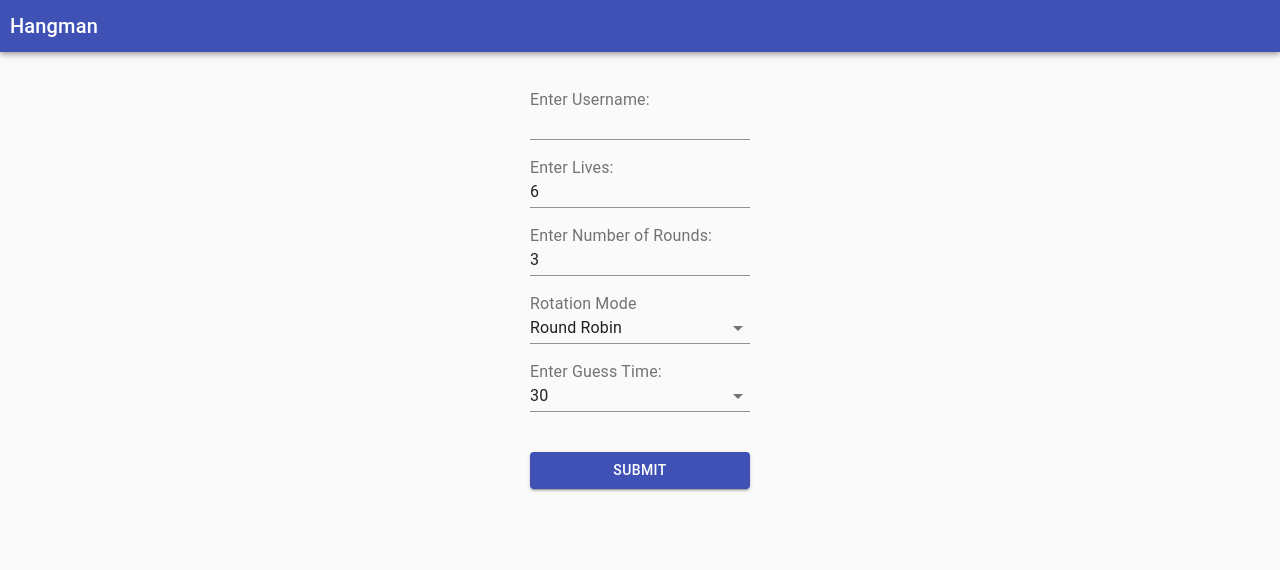
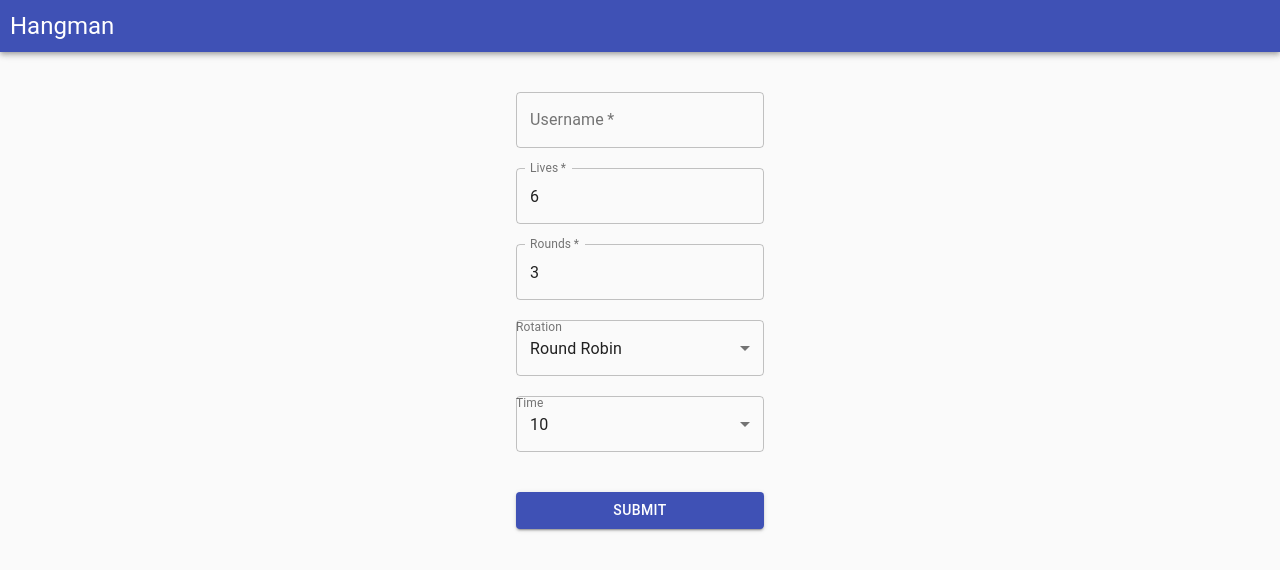
Before and after one commit to rimazmk/hangman-fe, a React (Create React App) app: page / in a window 1280 px wide. Shown: the top 570 px of the page. Built offline with nearby package versions, Linux system fonts and the light colour scheme.

Commit message:
form and chat styling

```diff
--- a/src/components/Chat.tsx
+++ b/src/components/Chat.tsx
@@ -27,22 +27,22 @@ function Chat({ user, roomID }: { user: string; roomID: string }) {
         message: message,
       };
       setMessage("");
+      scrollToBottom();
       socket.emit("chat", info);
     }
   };
 
   useEffect(() => {
     socket.on("chat", handleMessage);
-    scrollToBottom();
     return () => {
       socket.off("chat", handleMessage);
     };
   }, [messages]);
 
   return (
+    <>
+      <h2>Chat:</h2>
       <div className="messagesWrapper">
-      <h2>Chat:</h2>
-
         {/* Add scroll functionality through CSS */}
         {messages.map((info, idx) => (
           <p key={idx}>
@@ -57,18 +57,21 @@ function Chat({ user, roomID }: { user: string; roomID: string }) {
               type="text"
               value={message}
               onChange={(e) => setMessage(e.target.value)}
-            inputProps={{ pattern: "^[^s]+(s+[^s]+)*$" }}
-            title="Message cannot have leading or trailing spaces"
+              inputProps={{
+                pattern: "(?! )([^*?]| )+(?<! )",
+                title: "Message cannot have leading or trailing spaces",
+              }}
               id="message"
               name="message"
             />
             <br />
             <Button variant="contained" color="primary" type="submit">
-            Submit
+              Send
             </Button>
           </FormControl>
         </form>
       </div>
+    </>
   );
 }
 
--- a/src/components/Create.tsx
+++ b/src/components/Create.tsx
@@ -4,6 +4,7 @@ import { gameInitInterface, gameStateInterface } from "../hangman";
 import {
   FormGroup,
   Input,
+  FormControl,
   InputLabel,
   TextField,
   MenuItem,
@@ -22,7 +23,7 @@ function Create({
     lives: "6",
     numRounds: "3",
     rotation: "robin",
-    time: "30",
+    time: "10",
   });
   const [roomID, setRoomID] = useState("");
 
@@ -51,45 +52,52 @@ function Create({
     <div>
       <form onSubmit={handleSubmit}>
         <FormGroup>
-          <InputLabel htmlFor="username">Enter Username: </InputLabel>
           <TextField
             type="text"
             value={state.username}
             onChange={(e) => setState({ ...state, username: e.target.value })}
             id="username"
             name="username"
-            inputProps={{ pattern: "^[^s]+(s+[^s]+)*$" }}
-            title="Username cannot have leading or trailing spaces"
+            label="Username"
+            inputProps={{
+              pattern: "^(?=[A-Za-z0-9])([A-Za-z0-9s]*)(?<=[A-Za-z0-9])$",
+              title: "Username cannot have leading or trailing spaces",
+            }}
             onInvalid={(e) => "Please fill out this field"}
+            variant="outlined"
             required
           />
           <br />
-          <InputLabel htmlFor="lives">Enter Lives: </InputLabel>
-          <Input
+          <TextField
             type="number"
+            label="Lives"
             value={state.lives}
             onChange={(e) => setState({ ...state, lives: e.target.value })}
             id="lives"
             name="lives"
             inputProps={{ min: 6, max: 10 }}
             onInvalid={(e) => "Please fill out this field"}
+            variant="outlined"
             required
           />
           <br />
-          <InputLabel htmlFor="numRounds">Enter Number of Rounds:</InputLabel>
-          <Input
+          <TextField
             type="number"
+            label="Rounds"
             value={state.numRounds}
             onChange={(e) => setState({ ...state, numRounds: e.target.value })}
             id="numRounds"
             name="numRounds"
             inputProps={{ min: 1 }}
             onInvalid={(e) => "Please fill out this field"}
+            variant="outlined"
             required
           />
           <br />
-          <InputLabel htmlFor="rotation">Rotation Mode</InputLabel>
+          <FormControl>
+            <InputLabel id="rotation-label">Rotation</InputLabel>
             <Select
+              labelId="rotation-label"
               name="rotation"
               id="rotation"
               value={state.rotation}
@@ -97,19 +105,24 @@ function Create({
                 setState({ ...state, rotation: e.target.value as string })
               }
               onInvalid={(e) => "Please fill out this field"}
+              variant="outlined"
               required
             >
               <MenuItem value="robin">Round Robin</MenuItem>
               <MenuItem value="king">King of the Hill</MenuItem>
             </Select>{" "}
+          </FormControl>
           <br />
-          <InputLabel htmlFor="time">Enter Guess Time: </InputLabel>
+          <FormControl>
+            <InputLabel id="time-label">Time</InputLabel>
             <Select
               name="time"
               id="time"
+              labelId="time-label"
               onInvalid={(e) => "Please fill out this field"}
               value={state.time}
               required
+              variant="outlined"
               onChange={(e) =>
                 setState({ ...state, time: e.target.value as string })
               }
@@ -123,8 +136,9 @@ function Create({
               <MenuItem value="70">70</MenuItem>
               <MenuItem value="80">80</MenuItem>
               <MenuItem value="90">90</MenuItem>
-            <option value="inf">Unlimited</option>
+              <MenuItem value="inf">Unlimited</MenuItem>
             </Select>
+          </FormControl>
           <br />
           <br />
           <Button variant="contained" color="primary" type="submit">
--- a/src/components/Main.tsx
+++ b/src/components/Main.tsx
@@ -1,9 +1,19 @@
 import React, { useState } from "react";
-import { AppBar, Typography } from "@material-ui/core";
+import {
+  AppBar,
+  Typography,
+  ThemeProvider,
+  createMuiTheme,
+} from "@material-ui/core";
 import Create from "./Create";
 import Room from "./Room";
 import "../css/Main.scss";
 import { BrowserRouter, Route } from "react-router-dom";
+
+const theme = createMuiTheme();
+theme.typography.h6 = {
+  fontSize: "1rem",
+};
 
 const Main = () => {
   const [username, setUsername] = useState("");
@@ -11,9 +21,12 @@ const Main = () => {
   return (
     <>
       <AppBar position="static" className="menu">
-        <Typography variant="h6">Hangman</Typography>
+        <Typography variant="h5">
+          <a href="http://localhost:3000/">Hangman</a>
+        </Typography>
       </AppBar>
       <div className="container">
+        <ThemeProvider theme={theme}>
           <BrowserRouter>
             <Route exact path="/">
               <Create setUser={setUsername} />
@@ -22,6 +35,7 @@ const Main = () => {
               <Room username={username} />
             </Route>
           </BrowserRouter>
+        </ThemeProvider>
       </div>
     </>
   );
--- a/src/components/NewWord.tsx
+++ b/src/components/NewWord.tsx
@@ -1,5 +1,5 @@
 import React, { useState, useEffect } from "react";
-import { TextField, Button, InputLabel } from "@material-ui/core";
+import { TextField, Button, InputLabel, Typography } from "@material-ui/core";
 import { gameStateInterface } from "../hangman";
 import Standings from "./Standings";
 import { socket } from "../modules";
@@ -133,7 +133,9 @@ const NewWord = ({
           ) : (
             <div>
               {gameState.word !== "" && user !== gameState.hanger && (
-                <p>The word(s) was {gameState.word}</p>
+                <Typography variant="h6">
+                  The word(s) was {gameState.word}
+                </Typography>
               )}
               <p>
                 {next_hanger} is {gameState.word ? "now" : ""} the hanger
--- a/src/components/Wait.tsx
+++ b/src/components/Wait.tsx
@@ -1,7 +1,7 @@
 import React, { useState, useEffect, useRef } from "react";
 import { gameStateInterface } from "../hangman";
 import { socket } from "../modules";
-import { InputLabel, TextField, Button } from "@material-ui/core";
+import { InputLabel, TextField, Button, Typography } from "@material-ui/core";
 
 function Wait({
   user,
@@ -18,7 +18,6 @@ function Wait({
   >;
   setUser: React.Dispatch<React.SetStateAction<string>>;
 }) {
-  const [joined, setJoined] = useState(false);
   const [formUser, setFormUser] = useState("");
   const [copy, setCopy] = useState("Copy Link");
   const timerRef = useRef<number>();
@@ -30,7 +29,6 @@ function Wait({
       roomID: roomID,
       user: formUser,
     };
-    setJoined(true);
     setUser(formUser);
     socket.emit("join", credentials);
   };
@@ -53,12 +51,12 @@ function Wait({
       () => {
         clearTimeout(timerRef.current);
         setCopy("Copied!");
-        timerRef.current = window.setTimeout(() => setCopy("Copy"), 5000);
+        timerRef.current = window.setTimeout(() => setCopy("Copy Link"), 5000);
       },
       () => {
         clearTimeout(timerRef.current);
         setCopy("Failed to Copy");
-        timerRef.current = window.setTimeout(() => setCopy("Copy"), 5000);
+        timerRef.current = window.setTimeout(() => setCopy("Copy Link"), 5000);
       }
     );
   };
@@ -81,20 +79,25 @@ function Wait({
     } else {
       return (
         <>
-          <p>Players: </p>
+          <Typography variant="h4" paragraph>
+            Players
+          </Typography>
           {gameState.players.map((player) => (
-            <p key={player}>{player}</p>
+            <Typography key={player} paragraph>
+              {player}
+            </Typography>
           ))}
 
           {user === gameState.hanger && (
             <>
-              Share this link with your friends:
-              <p>
+              <Typography paragraph>
+                Share this link with your friends:
+                <br />
                 {url}{" "}
                 <Button variant="contained" onClick={copyLink}>
                   {copy}
                 </Button>
-              </p>
+              </Typography>
             </>
           )}
 
@@ -104,15 +107,17 @@ function Wait({
             </Button>
           )}
           {/* Add functionality for changing username */}
-          {user !== gameState.hanger && !joined && (
-            <div>
+          {!gameState.players.includes(user) && (
+            <div id="wait">
               <form onSubmit={handleSubmitJoin}>
                 <InputLabel htmlFor="username">Username</InputLabel>
                 <TextField
                   type="text"
                   value={formUser}
-                  inputProps={{ pattern: "^[^s]+(s+[^s]+)*$" }}
-                  title="Username cannot have leading or trailing spaces"
+                  inputProps={{
+                    pattern: "^(?=[A-Za-z0-9])([A-Za-z0-9s]*)(?<=[A-Za-z0-9])$",
+                    title: "Username cannot have leading or trailing spaces",
+                  }}
                   onChange={(e) => setFormUser(e.target.value)}
                   onInput={(e) => validateUsername()}
                   id="username"
--- a/src/css/Main.scss
+++ b/src/css/Main.scss
@@ -7,7 +7,15 @@
   align-items: center;
   margin: auto;
 }
-
+a {
+  text-decoration: none;
+  color: white;
+}
 .menu {
   padding: 10px;
+  box-shadow: none;
 }
+
+.messagesWrapper {
+  overflow-y: scroll;
+}
```
Also changed, not shown: src/css/App.css (deleted, +0 -38 lines). Lines whose indentation alone changed are shown as unchanged.
